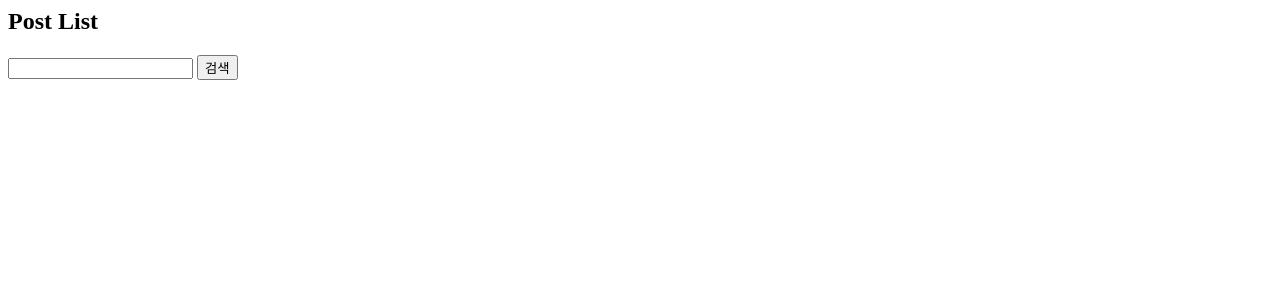
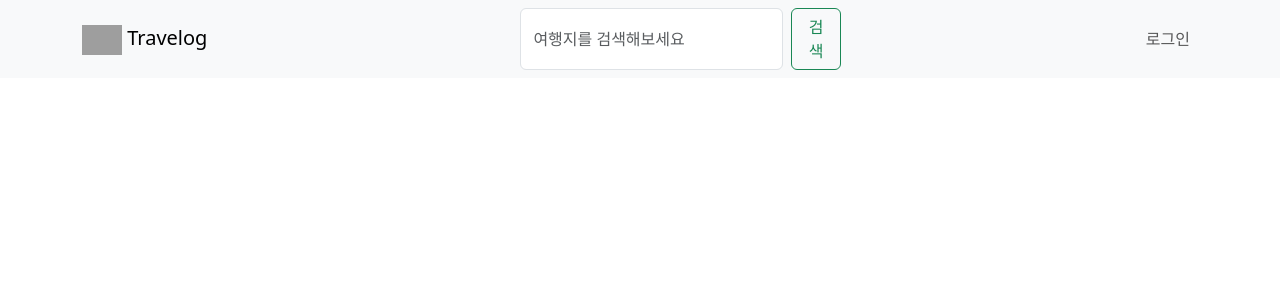
Before and after one commit to smahn9123/django-travelog, a Django app: page /blog/ in a window 1280 px wide. Shown: the top 300 px of the page. Run offline with Django 5.2, Linux system fonts and the light colour scheme; data that the repository does not hold is empty; some libraries are stand-ins or nearby versions; grey boxes are pictures that could not be loaded.

Commit message:
✨ apply base template to template files

```diff
--- a/accounts/templates/accounts/login.html
+++ b/accounts/templates/accounts/login.html
@@ -1,3 +1,5 @@
+{% extends 'base.html' %}
+{% block content %}
   <form method="post">
     {% csrf_token %}
     {{ form.as_p }}
@@ -6,3 +8,4 @@
   <p>계정이 없다면?
     <a href="{% url 'accounts_register' %}">회원가입</a>
   </p>
+{% endblock %}
--- a/accounts/templates/accounts/profile.html
+++ b/accounts/templates/accounts/profile.html
@@ -1,5 +1,6 @@
+{% extends 'base.html' %}
+{% block content %}
   {% load static %}
-
   <div>
     <p>
       {{ user.username }}</p>
@@ -13,3 +14,4 @@
       <img src="{% static 'images/default_profile.png' %}" alt="기본 프로필 이미지">
     {% endif %}
   </div>
+{% endblock %}
--- a/blog/templates/blog/post_detail.html
+++ b/blog/templates/blog/post_detail.html
@@ -1,3 +1,5 @@
+{% extends 'base.html' %}
+{% block content %}
   <h2>Post Detail</h2>
   <h3>{{ post.title }}</h3>
   <p>{{ post.content }}</p>
@@ -16,3 +18,4 @@
   {% endif %}
 
   <a href="{% url 'post_list' %}">목록으로 가기</a>
+{% endblock %}
--- a/blog/templates/blog/post_list.html
+++ b/blog/templates/blog/post_list.html
@@ -1,8 +1,5 @@
-<h2>Post List</h2>
-<form action="{% url 'post_list' %}" method='get'>
-  <input type="text" name="q" value={{ q }}>
-  <input type="submit" value="검색">
-</form>
+{% extends 'base.html' %}
+{% block content %}
 <ul>
   {% for post in object_list %}
     <li>
@@ -10,3 +7,4 @@
     </li>
   {% endfor %}
 </ul>
+{% endblock %}
--- /dev/null
+++ b/templates/base.html
@@ -0,0 +1,57 @@
+{% load django_bootstrap5 %}
+{% load static %}
+<!DOCTYPE html>
+<html>
+
+  <head>
+    <title>
+      {% block title %}Travelog{% endblock %}
+    </title>
+    {% bootstrap_css %}
+  </head>
+
+  <body>
+    <nav class="navbar navbar-expand-lg navbar-light bg-light">
+      <div class="container">
+        <!-- 메인 로고 -->
+        <a class="navbar-brand" href="{% url 'home' %}">
+          <img src="{% static 'images/Travelog.webp' %}" alt="Travelog" height="30">
+          Travelog
+        </a>
+
+        <!-- 검색창 -->
+        <form class="d-flex mx-auto" action="{% url 'post_list' %}" method="get">
+            <input type="text" name="q" value="{{ q }}" class="form-control me-2" placeholder="여행지를 검색해보세요">
+            <button class="btn btn-outline-success" type="submit">검색</button>
+        </form>
+
+        <!-- 로그인/로그아웃 버튼 -->
+        <div class="navbar-nav">
+          {% if user.is_authenticated %}
+          <form method="post" action="{% url 'post_write' %}" class="d-inline">
+            {% csrf_token %}
+            <button type="submit" class="btn btn-link nav-link">새 포스트 작성</a>
+          </form>
+          <form method="post" action="{% url 'accounts_logout' %}" class="d-inline">
+            {% csrf_token %}
+            <button type="submit" class="btn btn-link nav-link">로그아웃</button>
+          </form>
+          {% else %}
+          <form method="post" action="{% url 'accounts_login' %}" class="d-inline">
+            {% csrf_token %}
+            <button type="submit" class="btn btn-link nav-link">로그인</button>
+          </form>
+          {% endif %}
+        </div>
+      </div>
+    </nav>
+
+    <main class="container mt-4">
+      {% comment %} {% bootstrap_messages %} {% endcomment %}
+      {% block content %}{% endblock %}
+    </main>
+
+    {% bootstrap_javascript %}
+  </body>
+
+</html>
```
Also changed, not shown: blog/templates/blog/post_form.html (+8 -5 lines). Lines whose indentation alone changed are shown as unchanged.
